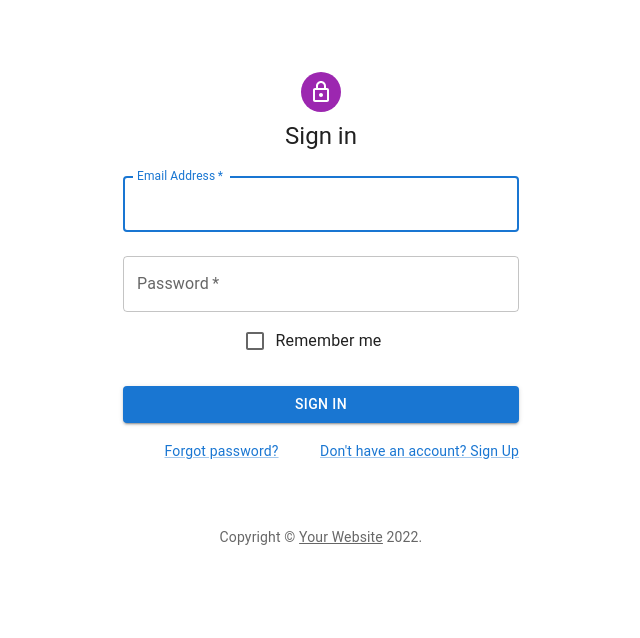
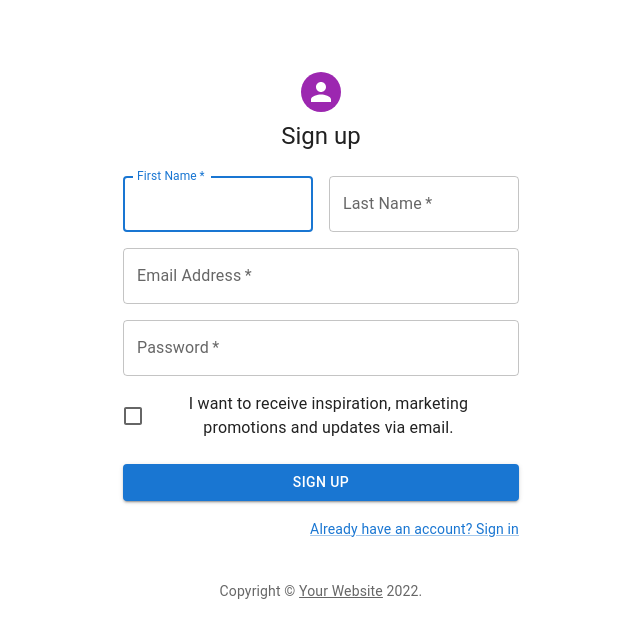
Before and after one commit to Prathambhoir55/technohack, a React (Create React App) app in the folder client/: page / in a window 1280 px wide. Shown: the top 638 px of the page, without its empty margins (319-959 px from the left). Built offline with nearby package versions, Linux system fonts and the light colour scheme.

Commit message:
to be overwritten

```diff
--- a/client/src/App.js
+++ b/client/src/App.js
@@ -6,8 +6,8 @@ import SignIn from './components/SignIn'
 function App() {
   return (
     <div className="App">
-      {/* <SignUp /> */}
-      <SignIn />
+      <SignUp />
+      {/* <SignIn />  */}
     </div>
   )
 }
```
